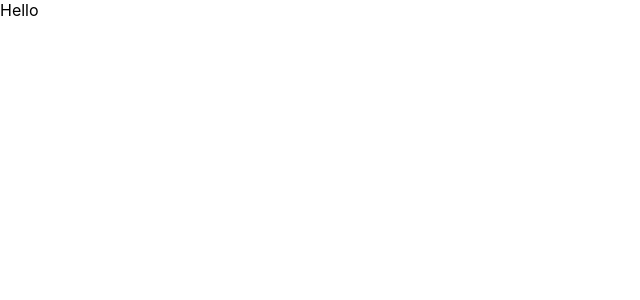
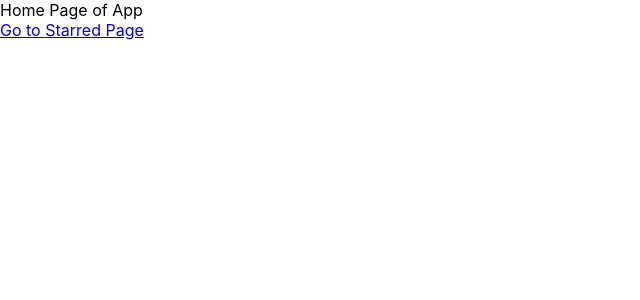
Before and after one commit to lahotimohit/BoxOfficeAppReact, a React (Create React App) app: page / in a window 1280 px wide. Shown: the top 300 px of the page, without its empty margins (0-640 px from the left). Built offline with nearby package versions, Linux system fonts and the light colour scheme.

Commit message:
Installed react-router-dom into the app

```diff
--- a/package.json
+++ b/package.json
@@ -5,6 +5,7 @@
   "dependencies": {
     "react": "^18.2.0",
     "react-dom": "^18.2.0",
+    "react-router-dom": "^6.14.2",
     "react-scripts": "5.0.1",
     "web-vitals": "^2.1.4",
     "workbox-background-sync": "^6.6.0",
--- a/src/App.jsx
+++ b/src/App.jsx
@@ -1,5 +1,29 @@
+import { BrowserRouter, Routes, Route } from 'react-router-dom';
+import Home from './pages/Home';
+import Starred from './pages/Starred';
+
 function App() {
-  return <div>Hello</div>;
+  return (
+    <BrowserRouter>
+      <Routes>
+        <Route path="/" element={<Home />} />
+        <Route path="/starred" element={<Starred />} />
+        {/* <Route path="/" element={<App />}>
+          <Route index element={<Home />} />
+          <Route path="teams" element={<Teams />}>
+            <Route path=":teamId" element={<Team />} />
+            <Route path="new" element={<NewTeamForm />} />
+            <Route index element={<LeagueStandings />} />
+          </Route>
+        </Route>
+        <Route element={<PageLayout />}>
+          <Route path="/privacy" element={<Privacy />} />
+          <Route path="/tos" element={<Tos />} />
+        </Route>
+        <Route path="contact-us" element={<Contact />} /> */}
+      </Routes>
+    </BrowserRouter>
+  );
 }
 
 export default App;
--- /dev/null
+++ b/src/pages/Home.jsx
@@ -0,0 +1,12 @@
+import { Link } from 'react-router-dom';
+const Home = () => {
+  return (
+    <div>
+      Home Page of App
+      <br />
+      <Link to="/starred">Go to Starred Page</Link>
+    </div>
+  );
+};
+
+export default Home;
--- /dev/null
+++ b/src/pages/Starred.jsx
@@ -0,0 +1,5 @@
+const Starred = () => {
+  return <div>Starred Page</div>;
+};
+
+export default Starred;
```
Also changed, not shown: 1 other file (tests, documents, lock files or other folders).
